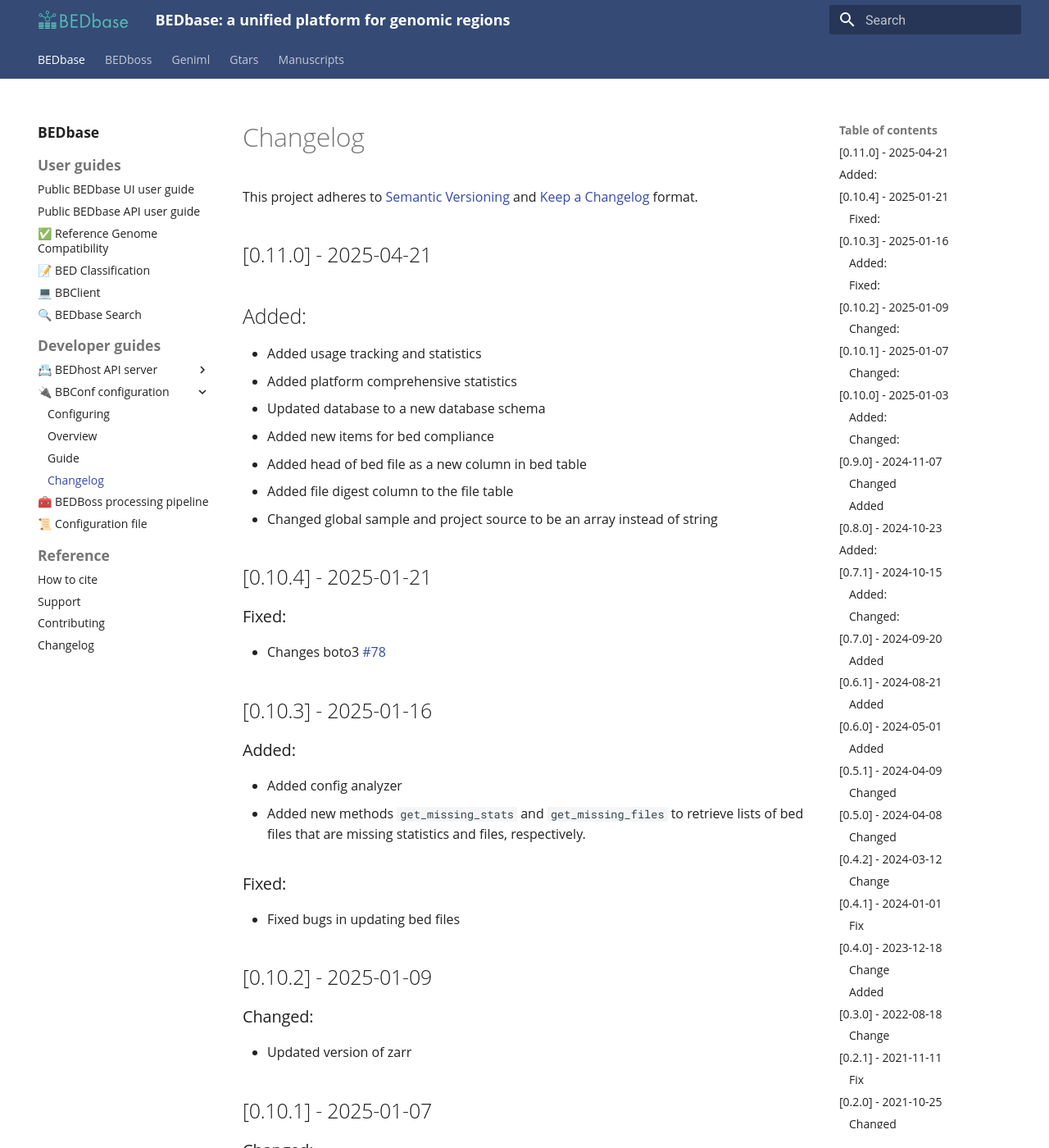
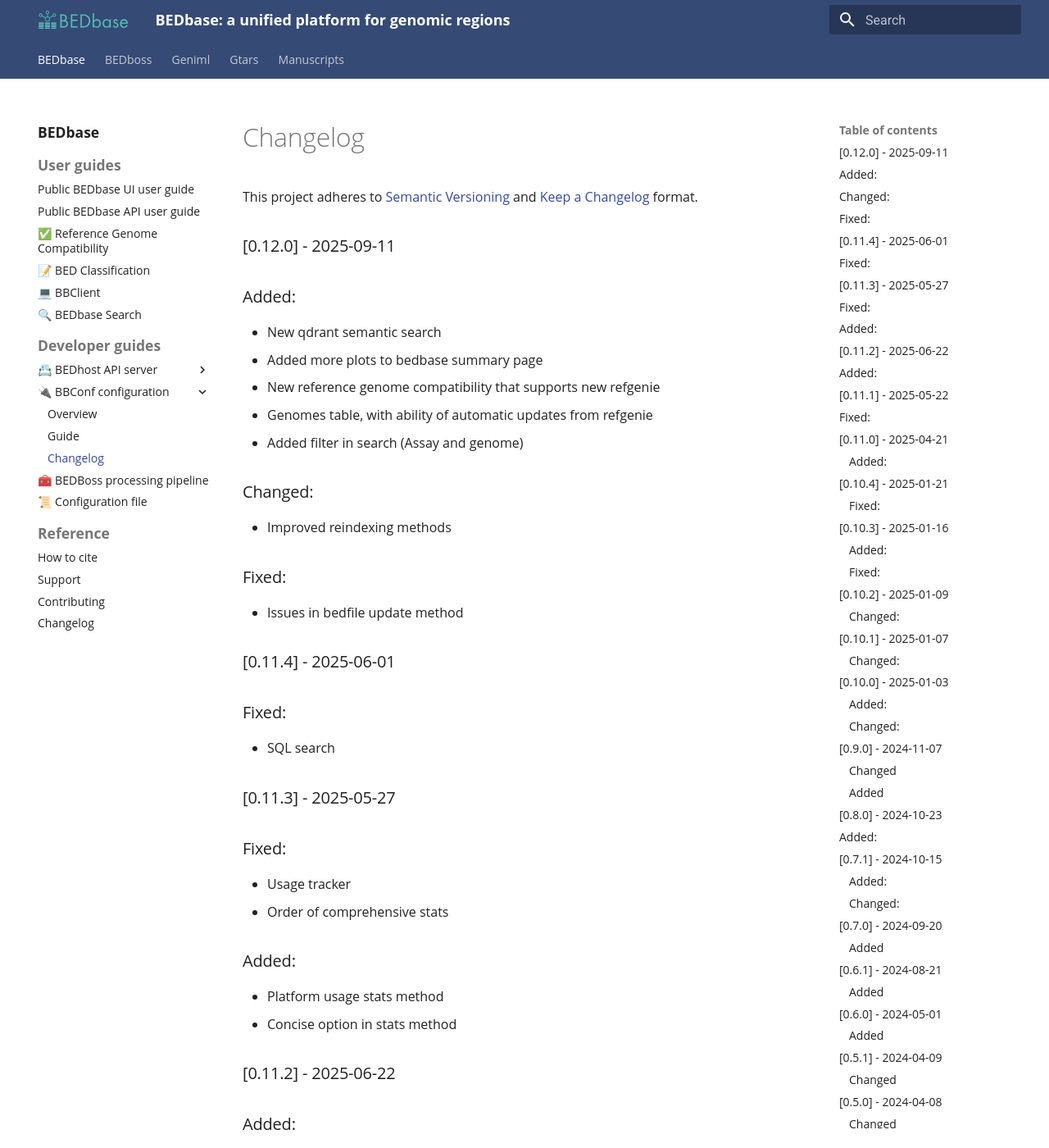
Before and after one commit to databio/bedbase, an MkDocs documentation site: the page built from docs/bbconf/changelog.md, in a window 1280 px wide and 1400 px high. Shown: the whole window at 82% size. Built offline with MkDocs 1.6.1 and Material for MkDocs 9.7.7, drawn with Linux system fonts in a browser that asks for light colours; some of the changed text lies outside the part shown.

Commit message:
Updated changelogs

```diff
--- a/docs/bbconf/changelog.md
+++ b/docs/bbconf/changelog.md
@@ -2,8 +2,46 @@
 
 This project adheres to [Semantic Versioning](https://semver.org/spec/v2.0.0.html) and [Keep a Changelog](https://keepachangelog.com/en/1.0.0/) format.
 
+### [0.12.0] - 2025-09-11
+### Added:
+- New qdrant semantic search
+- Added more plots to bedbase summary page
+- New reference genome compatibility that supports new refgenie
+- Genomes table, with ability of automatic updates from refgenie
+- Added filter in search (Assay and genome)
+
+### Changed:
+- Improved reindexing methods
+
+### Fixed:
+- Issues in bedfile update method
+
+### [0.11.4] - 2025-06-01
+### Fixed:
+- SQL search
+
+
+### [0.11.3] - 2025-05-27
+### Fixed:
+- Usage tracker
+- Order of comprehensive stats
+
+### Added:
+- Platform usage stats method
+- Concise option in stats method
+
+
+### [0.11.2] - 2025-06-22
+### Added:
+- Statistics about bed files grouped by organism
+
+### [0.11.1] - 2025-05-22
+### Fixed:
+- Bedbuncher bug
+
+
 ## [0.11.0] - 2025-04-21
-##  Added:
+###  Added:
 - Added usage tracking and statistics
 - Added platform comprehensive statistics
 - Updated database to a new database schema
@@ -57,7 +95,7 @@
 ## [0.9.0] - 2024-11-07
 
 ### Changed
-- Fixed bug with uploading tss dist plot\
+- Fixed bug with uploading tss dist plot
 
 ### Added
 - Added annotations to bedsets (author, source)
--- a/docs/bedboss/changelog.md
+++ b/docs/bedboss/changelog.md
@@ -2,6 +2,38 @@
 
 This project adheres to [Semantic Versioning](https://semver.org/spec/v2.0.0.html) and [Keep a Changelog](https://keepachangelog.com/en/1.0.0/) format.
 
+
+# [0.8.0] - 2025-09-11
+## Added:
+
+- Added CLI for automatic UMAP generation from qdrant
+- Added "generate UMAP" cli command
+
+## Changed:
+- Changed data source of chrom sizes in bed reference validator to new refgenie.
+
+## Fixed:
+- Fixed bedboss logger
+- Improved vector db reindexing
+- Improved efficiency of bdd Reference validator function
+
+
+# [0.7.3] - 2025-06-28
+## Added:
+- Added filter for rerunning unprocessed bed files based on genome
+
+
+# [0.7.2] - 2025-06-21
+## Changed:
+- Updated path to the bigbed output folder
+- Added update of metadata of the bed file
+- Updated docker file
+- Remove bedqc module
+
+
+# [0.7.1] - 2025-04-22
+## Fixed
+- Minor bug fixes
 
 # [0.7.0] - 2025-04-21
 
@@ -36,6 +68,7 @@
 
 ## Changed:
 - Important speed improvements.
+
 
 
 # [0.5.0] - 2025-01-16
--- a/mkdocs.yml
+++ b/mkdocs.yml
@@ -61,7 +61,6 @@
         - Changelog: bedhost/changelog.md
       - 🔌 BBConf configuration:
         - BBConf: bbconf/README.md
-        - Configuring: bedboss/how-to-configure.md
         - Overview: bbconf/overview.md
         - Guide: bbconf/bbc_api.md
         - Changelog: bbconf/changelog.md
```
Also changed, not shown: docs/bedhost/changelog.md (+11 -0 lines).
